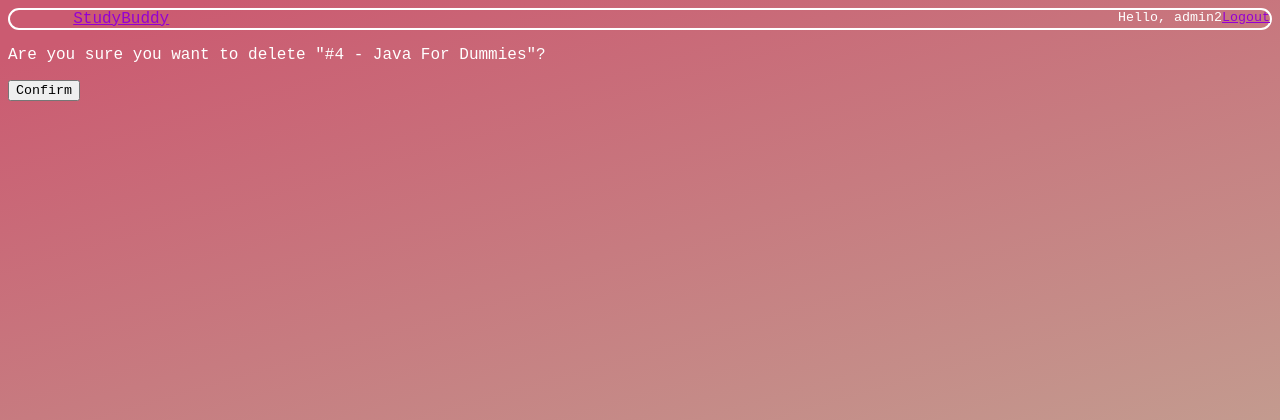
After one commit to wjojf/junior_testtask, a Django app: a page that uses templates/main.html in a window 1280 px wide. The commit adds this page. Shown: the top 420 px of the page. Run offline with Django 4.2, Linux system fonts and the light colour scheme; a user stored in the database is signed in; data comes from the database, SQL or seed files in the repository; both versions use the stored data as it was after the commit.

Commit message:
crud finished

```diff
--- a/base/templates/base/course.html
+++ b/base/templates/base/course.html
@@ -41,6 +41,7 @@
         <p class="course-dates">{{course.start_date|date:"M d, Y"}} - {{course.end_date|date:"M d, Y"}}</p>
         {% if request.user == course.host %}
             <a href="{% url 'update-course' course.id %}">Edit Course</a>
+            <a href="{% url 'delete-course' course.id %}">Delete Course</a>
         {% else %}
             <p></p>
         {% endif %}
--- /dev/null
+++ b/base/templates/base/delete-course.html
@@ -0,0 +1,12 @@
+{% extends 'main.html' %}
+
+{% block content %}
+
+<form action="" method="POST">
+    {% csrf_token %}
+    <p>Are you sure you want to delete "{{ object }}"?</p>
+    {{ form }}
+    <input type="submit" value="Confirm">
+</form>
+
+{% endblock content %}
--- a/base/urls.py
+++ b/base/urls.py
@@ -17,5 +17,5 @@ urlpatterns = [
     ),
     path('create-course/', login_required(base_views.CreateCourseView.as_view(), login_url='login'), name='create-course'),
     path('update-course/c_id=<int:course_id>', login_required(base_views.UpdateCourseView.as_view(), login_url='login'), name='update-course'),
-
+    path('delete-course/c_id=<int:course_id>', login_required(base_views.CourseDeleteView.as_view(), login_url='login'), name='delete-course'),
 ]
--- a/base/views.py
+++ b/base/views.py
@@ -2,7 +2,7 @@ from datetime import datetime
 from django.views.generic.detail import DetailView
 from django.views.generic import FormView
 from django.views.generic.list import ListView
-from django.views.generic import TemplateView, UpdateView
+from django.views.generic import TemplateView, UpdateView, DeleteView
 from django.shortcuts import render, redirect
 from django.contrib.auth import login, logout, authenticate
 from django.contrib.auth.forms import UserCreationForm
@@ -140,3 +140,18 @@ class UpdateCourseView(UpdateView):
             return HttpResponse('You are not the owner of the course')
 
         return super().get(request, *args, **kwargs)
+
+
+
+class CourseDeleteView(DeleteView):
+    model = Course
+    template_name = 'base/delete-course.html'
+    pk_url_kwarg = 'course_id'
+    success_url = '/'
+
+    def get(self, request, *args, **kwargs):
+
+        if request.user != self.get_object().host:
+            return HttpResponse('You are not the owner of the course')
+
+        return super().get(request, *args, **kwargs)
--- a/templates/main.html
+++ b/templates/main.html
@@ -17,6 +17,10 @@
         color: darkviolet;
     }
 
+    input{
+        color: black;
+    }
+
 </style>
 
 
```
Also changed, not shown: base/templates/base/home.html (+15 -1 lines), base/forms.py (line endings or trailing spaces), base/models.py (line endings or trailing spaces), db.sqlite3.
